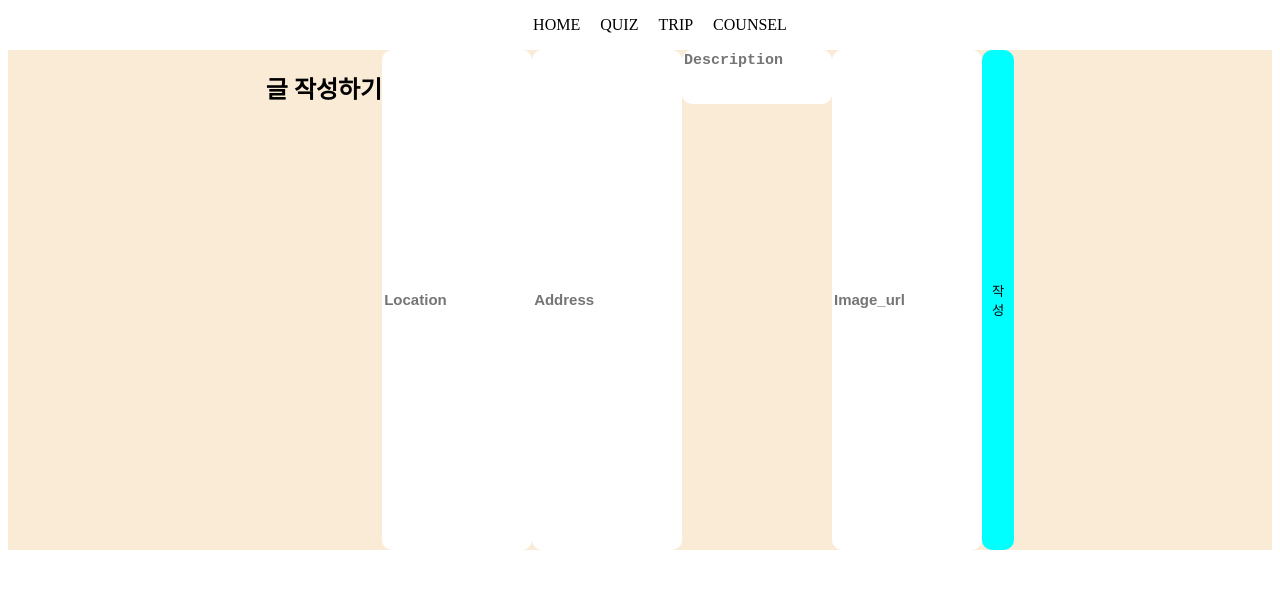
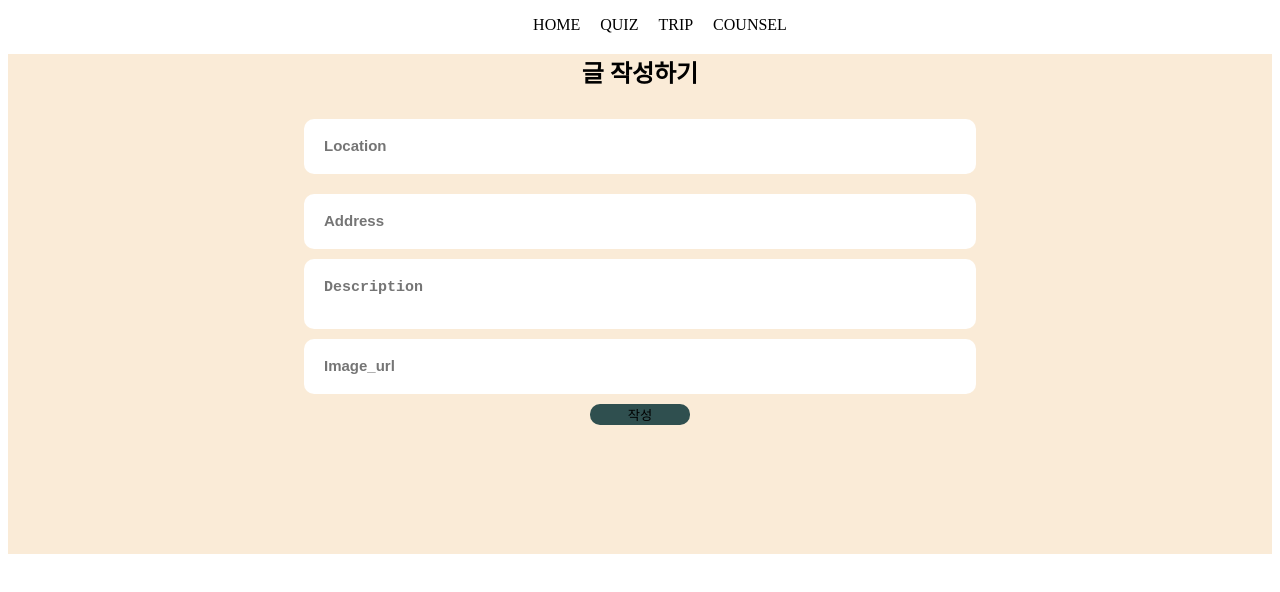
Before and after one commit to Hyun198/itsokaynottobeokay, a Next.js app: page /trip/create in a window 1280 px wide. Shown: the top 592 px of the page. Built offline with nearby package versions, Linux system fonts and the light colour scheme.

Commit message:
delet 기능추가

```diff
--- a/db.json
+++ b/db.json
@@ -33,18 +33,25 @@
   ],
   "locations": [
     {
-      "location_name": "괜찮은 병원",
-      "description": "드라마에서 자주 등장한 곳으로, 문강태가 근무하는 괜찮은 병원",
-      "id": 1,
-      "location_address": "강원 고성군 토성면 아야진리 226",
-      "location_img": "https://lh3.googleusercontent.com/p/AF1QipNd732_5pRpk_F7Ps53mOWkB9Q0FVPqqlB1mAkq=s680-w680-h510"
-    },
-    {
       "location_name": "저주받은성",
       "location_address": "강원도 원주 사나다 카페",
       "description": "고문영이 살던 장소 ",
       "location_img": "https://mblogthumb-phinf.pstatic.net/MjAyMDA4MDNfMTIg/MDAxNTk2NDYzNjI5MzIw.kLgj4oetZ5-x-_7nqUYq2pMJEX5GAIoIajqWOK5jH-gg.Jr9zAn0-vchl9pk1eigFwRKG_VNVGPKIeODGwDV4lfsg.JPEG.amlee74/5I6A0826.JPG?type=w800",
       "id": 2
+    },
+    {
+      "location_name": "괜찮은 병원 (시크릿블루 카페)",
+      "location_address": "강원 고성군 토성면 아야진북길 31-6",
+      "description": "강태의 직장, 괜찮은 병원",
+      "location_img": "https://search.pstatic.net/common/?src=https%3A%2F%2Fldb-phinf.pstatic.net%2F20230501_167%2F1682944675876Vjnal_JPEG%2F783BAEF1-F73F-4F1F-BA03-EAB1635EEB14.jpeg",
+      "id": 3
+    },
+    {
+      "location_name": "강태,문영 데이트 장소",
+      "location_address": "경기 양주시 옥정동로7길 110",
+      "description": "강태,문영 데이트 장소, 드라마 7회에서 나왔던 장소",
+      "location_img": "https://search.pstatic.net/common/?src=https%3A%2F%2Fpup-review-phinf.pstatic.net%2FMjAyNDA5MjlfNTUg%2FMDAxNzI3NjE0MDUyMDIz.16kxdUxFZ2sfyIWLu6Qwc4rsBt2W12N-2Cipt74UEXAg.1wT4Srzs4jHiHnP9SCfm_AKjHp7zpqZiAGmKQvzETX8g.JPEG%2F1000004341.jpg.jpg%3Ftype%3Dw1500_60_sharpen",
+      "id": 4
     }
   ]
 }
--- a/src/app/trip/create/createPage.style.css
+++ b/src/app/trip/create/createPage.style.css
@@ -1,29 +1,32 @@
 .location-create {
-    display: flex;
     background-color: antiquewhite;
-    justify-content: center;
     height: 500px;
+    text-align: center;
 }
 
 
 
 .location-create form {
+    margin: auto;
     width: 50%;
     display: flex;
-    justify-content: center;
+    flex-direction: column;
+    align-items: center;
 
 }
 
 .location-create form input {
     width: 100%;
+    padding: 20px;
     border-radius: 10px;
     border: none;
+    margin: 10px 0;
 }
 
 .location-create form textarea {
     resize: none;
     width: 100%;
-    height: 50px;
+    padding: 20px;
     border-radius: 10px;
     border: none;
 }
@@ -41,5 +44,5 @@ textarea::placeholder {
     border: none;
     border-radius: 10px;
     cursor: pointer;
-    background-color: aqua;
+    background-color: darkslategray;
 }
--- a/src/app/trip/read/[id]/page.js
+++ b/src/app/trip/read/[id]/page.js
@@ -1,8 +1,11 @@
 import './read.style.css'
-
+import { Delete } from '../../delete';
 export default async function Read(props) {
     const response = await fetch(process.env.NEXT_PUBLIC_DB_API_URL + `locations/${props.params.id}`);
     const location = await response.json();
+
+
+
     return (
         <>
             <div className="location-detail">
@@ -13,6 +16,7 @@ export default async function Read(props) {
                 <div>
                     길찾기
                 </div>
+                <Delete />
             </div>
 
         </>
```
Also changed, not shown: src/app/trip/delete.js (added, +31 -0 lines), src/app/trip/page.js (+0 -12 lines).
